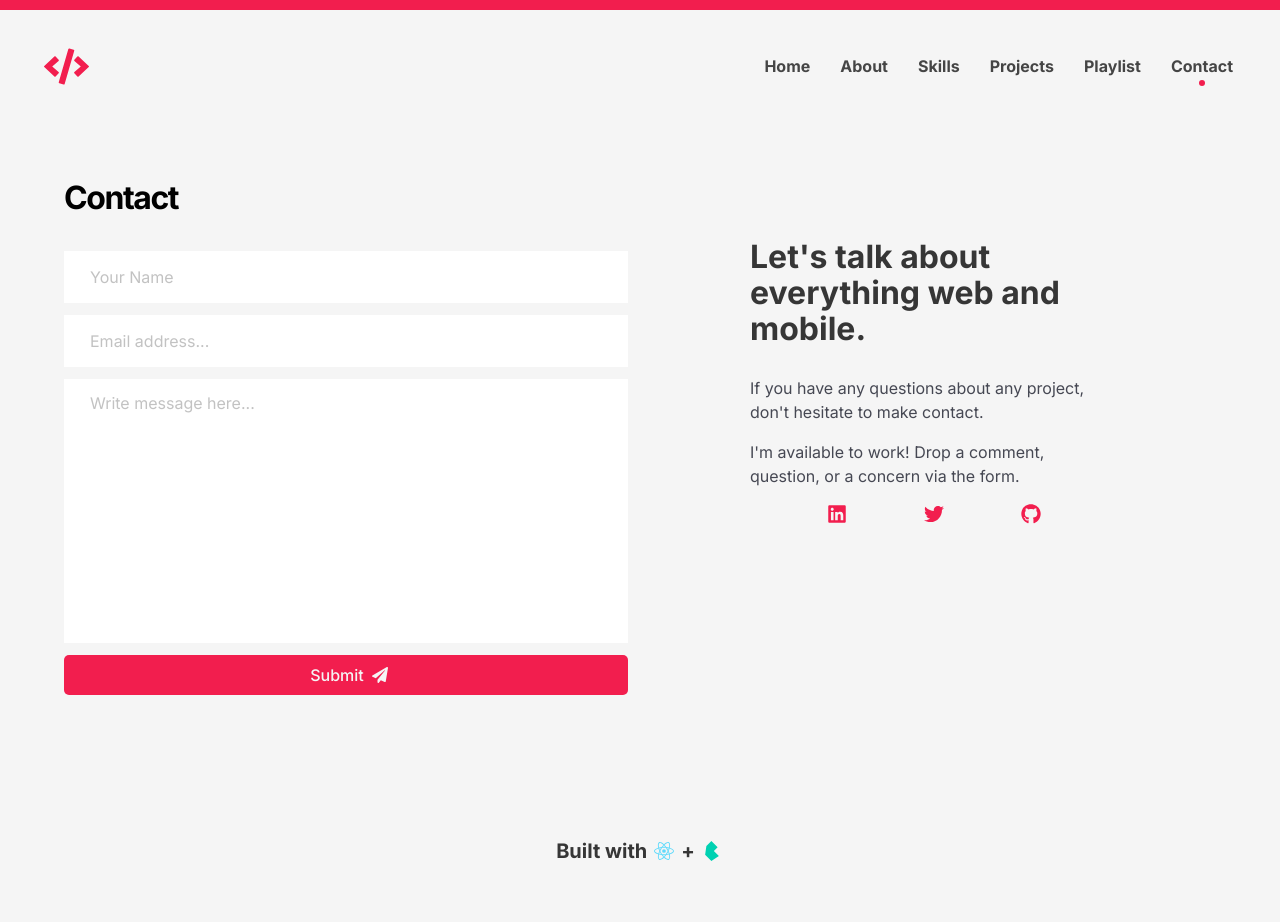
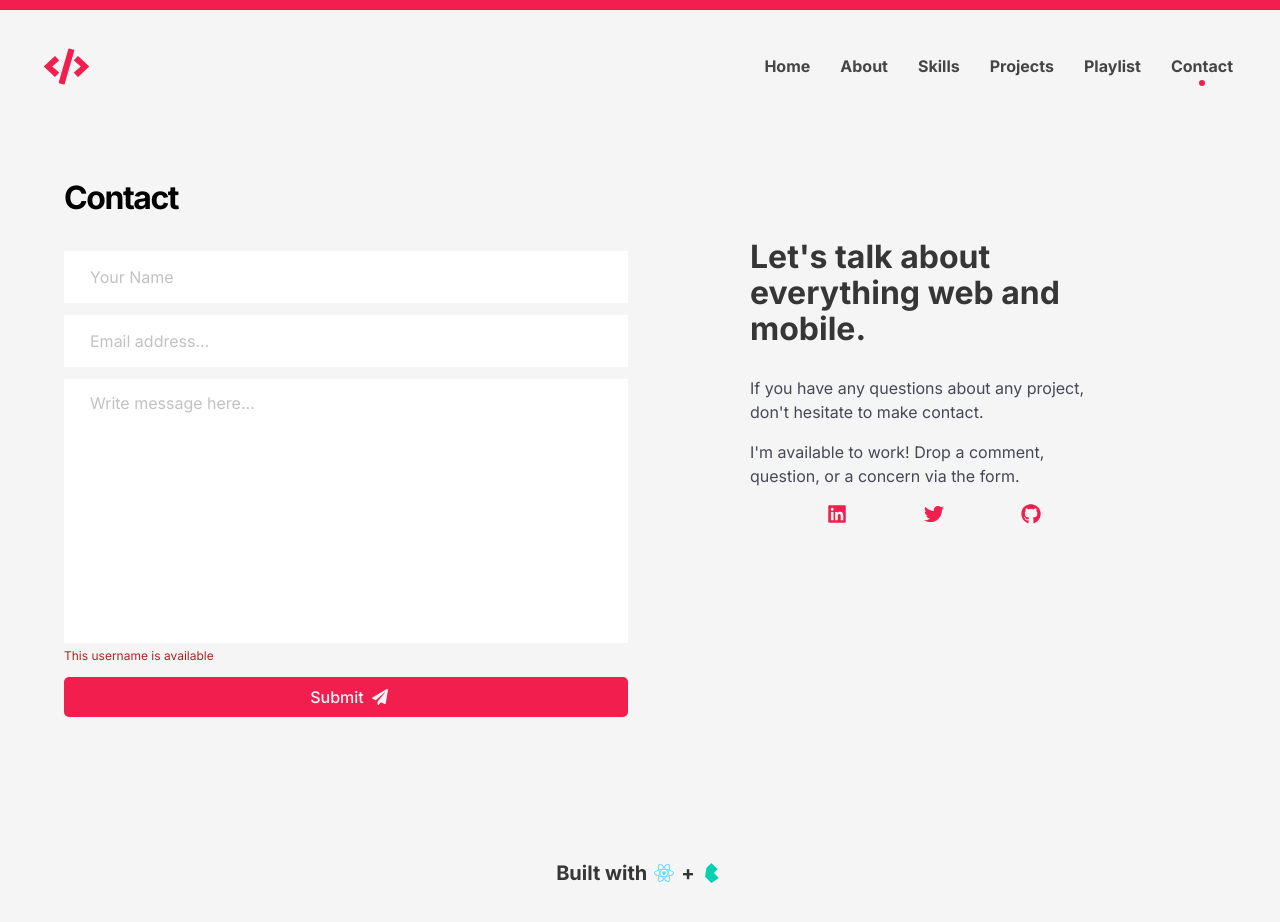
Before and after one commit to codepologist/My-Portfolio, a React (Vite) app: page /#/contact in a window 1280 px wide. Before the commit the page ends 901 px from the top, so only its background shows below. Built offline with nearby package versions, Linux system fonts and the light colour scheme.

Commit message:
update contact form page with improved error message styling

```diff
--- a/src/pages/Contact.jsx
+++ b/src/pages/Contact.jsx
@@ -93,6 +93,9 @@ const Contact = () => {
                     required
                   ></textarea>
                 </div>
+                <p class="help" style={{ color: "#B22222" }}>
+                  This username is available
+                </p>
               </div>
 
               <div className={`field`}>
```
